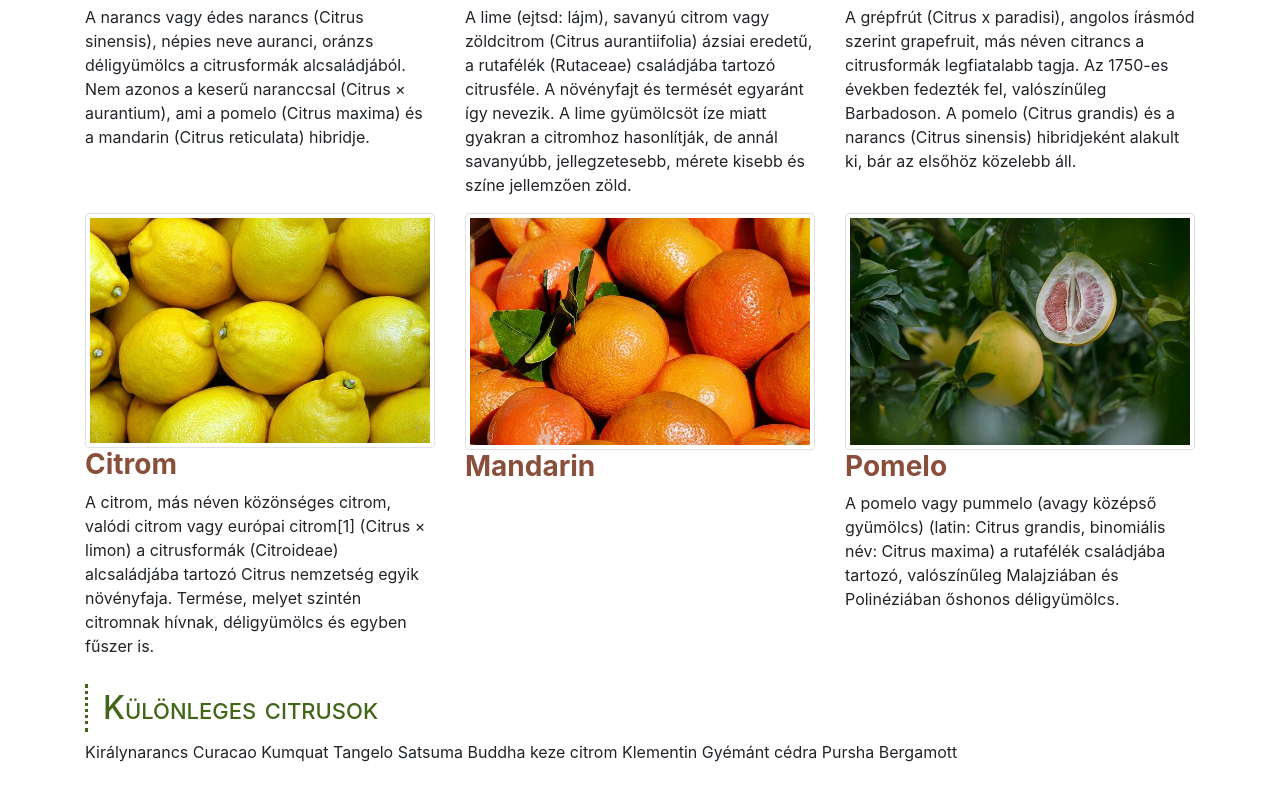
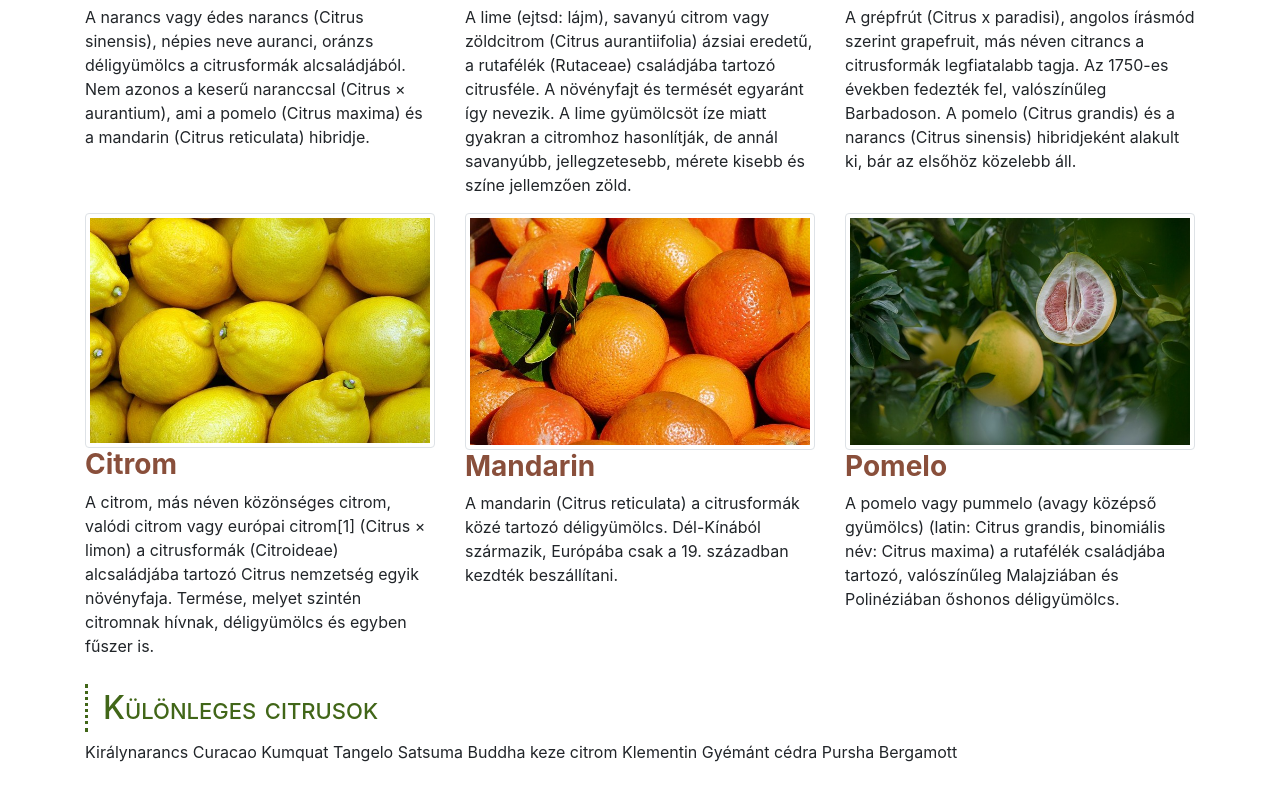
Before and after one commit to englert/web_alapvizsga_2020_12_15, a plain HTML site: page index.html in a window 1280 px wide. Shown: the part 940-1740 px from the top of the page. Drawn offline with Linux system fonts and the light colour scheme.

Commit message:
11. A kimaradtgyumolcs.txt fájlban találja a szükséges szöveges forrást, a képet pedig az img mappában találja mandarin.jpg néven!

```diff
--- a/index.html
+++ b/index.html
@@ -71,7 +71,8 @@
             <div class="col-sm-6 col-lg-4">
                 <img src="img/mandarin.jpg" alt="Mandarin" class="img-fluid img-thumbnail">
                 <h3>Mandarin</h3>
-                <p></p>
+                <p>A mandarin (Citrus reticulata) a citrusformák közé tartozó déligyümölcs. Dél-Kínából származik, Európába csak a 19. században kezdték beszállítani.
+                </p>
             </div>
             <div class="col-sm-6 col-lg-4">
                 <img src="img/pomelo.jpg" alt="Pomelo" class="img-fluid img-thumbnail">
```
